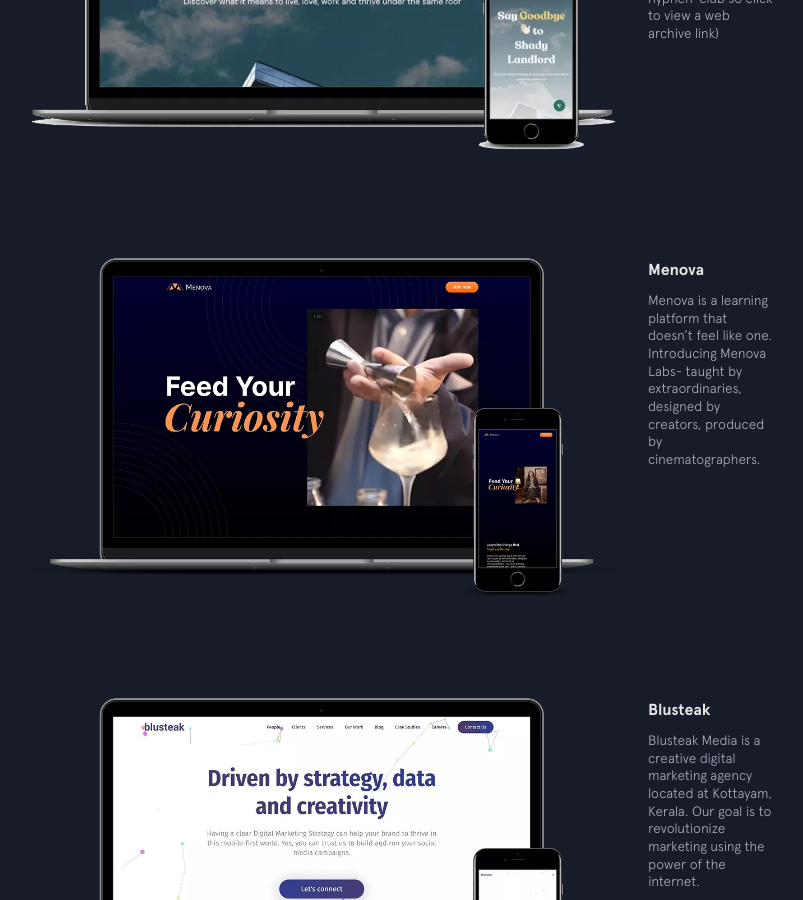
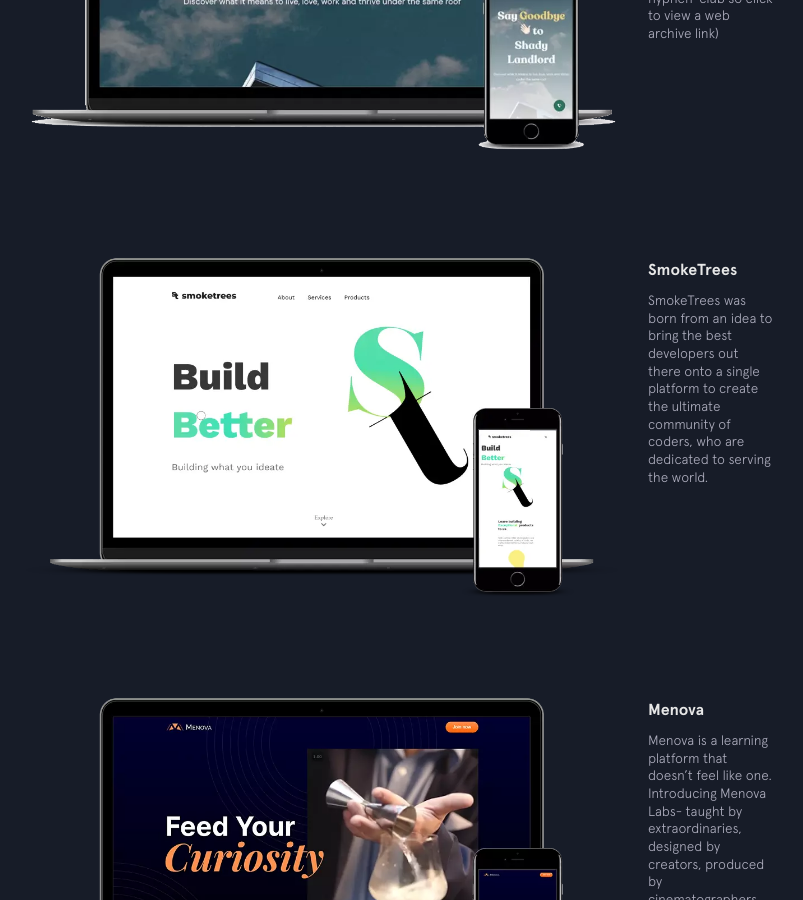
Before and after one commit to adarshsingh87/adarshsingh87.github.io, a Jekyll site: the page built from index.html, in a window 1280 px wide and 900 px high, scrolled down 2831 px. Shown: the whole window, without its empty margins (392-1195 px from the left). Built offline with Jekyll 4.4.1, drawn with Linux system fonts in a browser that asks for light colours.

Commit message:
feat: added new featured proj

```diff
--- a/_includes/featured-projects.html
+++ b/_includes/featured-projects.html
@@ -54,20 +54,20 @@
       </figcaption>
     </div>
 
-    <!-- <div class="project blistabloc">
+    <div class="project blistabloc">
       <figure class="project__pic">
-        <a rel="noreferrer" href="https://smoketrees.dev/" target="_blank">
+        <a rel="noreferrer" href="https://smoketrees.in/" target="_blank">
           <img src="{{site.baseurl}}/img/featured/smoketrees/smoketrees.webp" alt="">
         </a>
       </figure>
       <figcaption class="project__caption">
         <div class="project__name">
-          <a rel="noreferrer" href="https://smoketrees.dev/" target="_blank">SmokeTrees</a>
+          <a rel="noreferrer" href="https://smoketrees.in/" target="_blank">SmokeTrees</a>
         </div>
         <p>SmokeTrees was born from an idea to bring the best developers out there onto a single platform to create the ultimate
         community of coders, who are dedicated to serving the world.</p>
       </figcaption>
-    </div> -->
+    </div>
 
     <div class="project interventions">
       <figure class="project__pic">
```
Also changed, not shown: img/featured/smoketrees/smoketrees.webp, img/featured/template.png (added).
